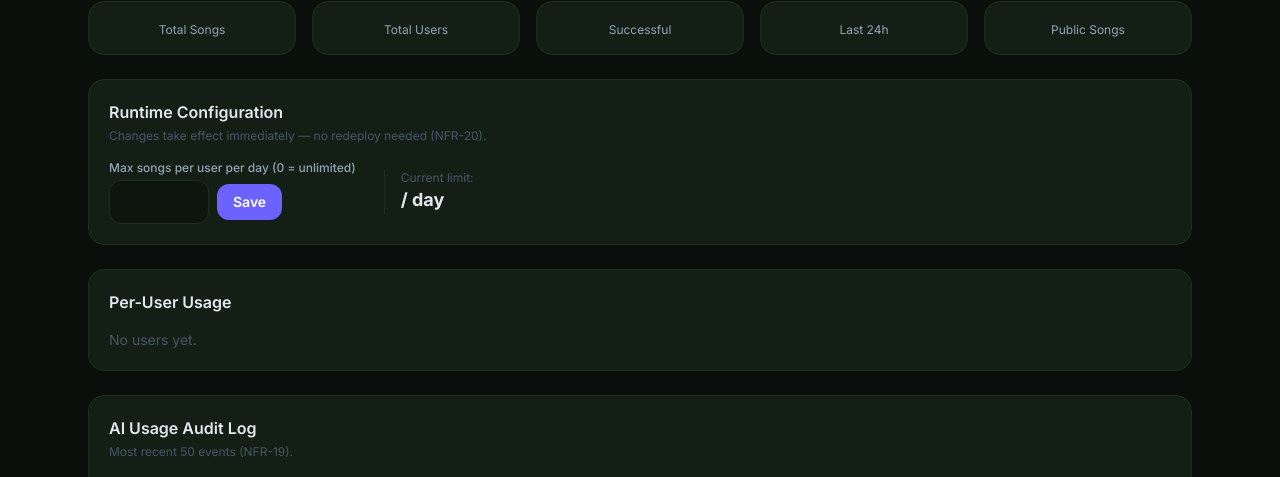
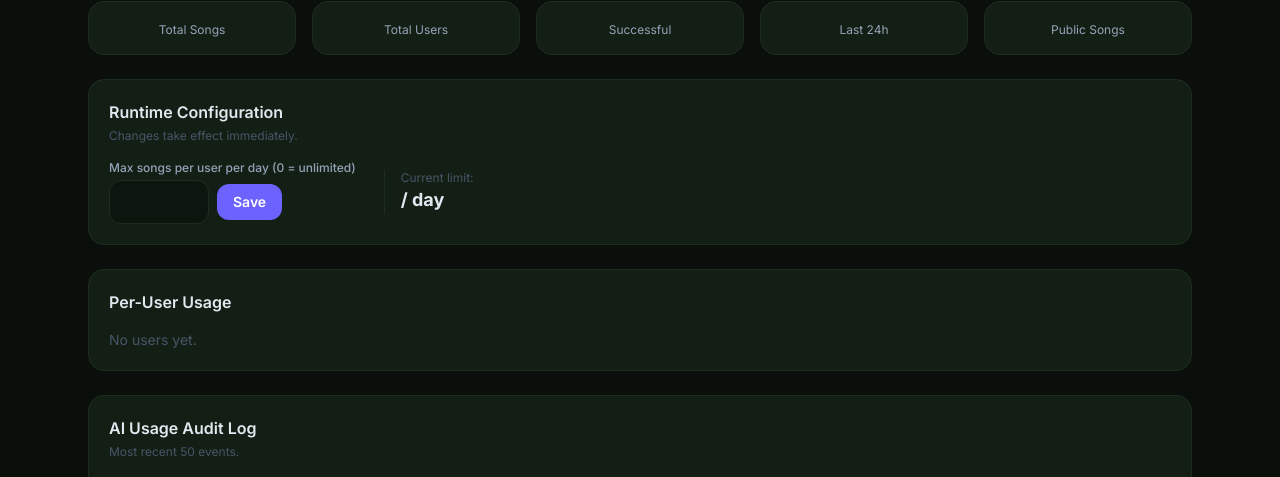
Before and after one commit to negativeix/songgen, a Django app: template music_app/templates/admin_dashboard.html in a window 1280 px wide. Shown: the part 131-608 px from the top of the page. Run offline with Django 5.2, Linux system fonts and the light colour scheme; the template is opened without the code that fills it: values that come from a table or form of the project are taken from there, others are empty; data comes from the database, SQL or seed files in the repository; both versions use the stored data as it was after the commit; some libraries are stand-ins or nearby versions.

Commit message:
3rd commit

```diff
--- a/music_app/templates/admin_dashboard.html
+++ b/music_app/templates/admin_dashboard.html
@@ -39,7 +39,7 @@
   <!-- ── Runtime config (NFR-20) ───────────────────────────────────────── -->
   <div class="card p-5 rounded-2xl mb-6">
     <h2 class="text-base font-semibold mb-1" style="color:var(--text);">Runtime Configuration</h2>
-    <p class="text-xs mb-4" style="color:var(--text-dim);">Changes take effect immediately — no redeploy needed (NFR-20).</p>
+    <p class="text-xs mb-4" style="color:var(--text-dim);">Changes take effect immediately.</p>
     <div class="flex items-center gap-3 flex-wrap">
       <div>
         <label class="text-xs font-medium block mb-1" style="color:var(--text-muted);">Max songs per user per day (0 = unlimited)</label>
@@ -104,7 +104,7 @@
   <!-- ── AI Usage Audit Log (NFR-19) ───────────────────────────────────── -->
   <div class="card p-5 rounded-2xl mb-6">
     <h2 class="text-base font-semibold mb-1" style="color:var(--text);">AI Usage Audit Log</h2>
-    <p class="text-xs mb-4" style="color:var(--text-dim);">Most recent 50 events (NFR-19).</p>
+    <p class="text-xs mb-4" style="color:var(--text-dim);">Most recent 50 events.</p>
     {% if recent_audit %}
     <div class="overflow-x-auto">
       <table class="w-full text-xs">
```
Also changed, not shown: README.md, music_app/db.sqlite3.
